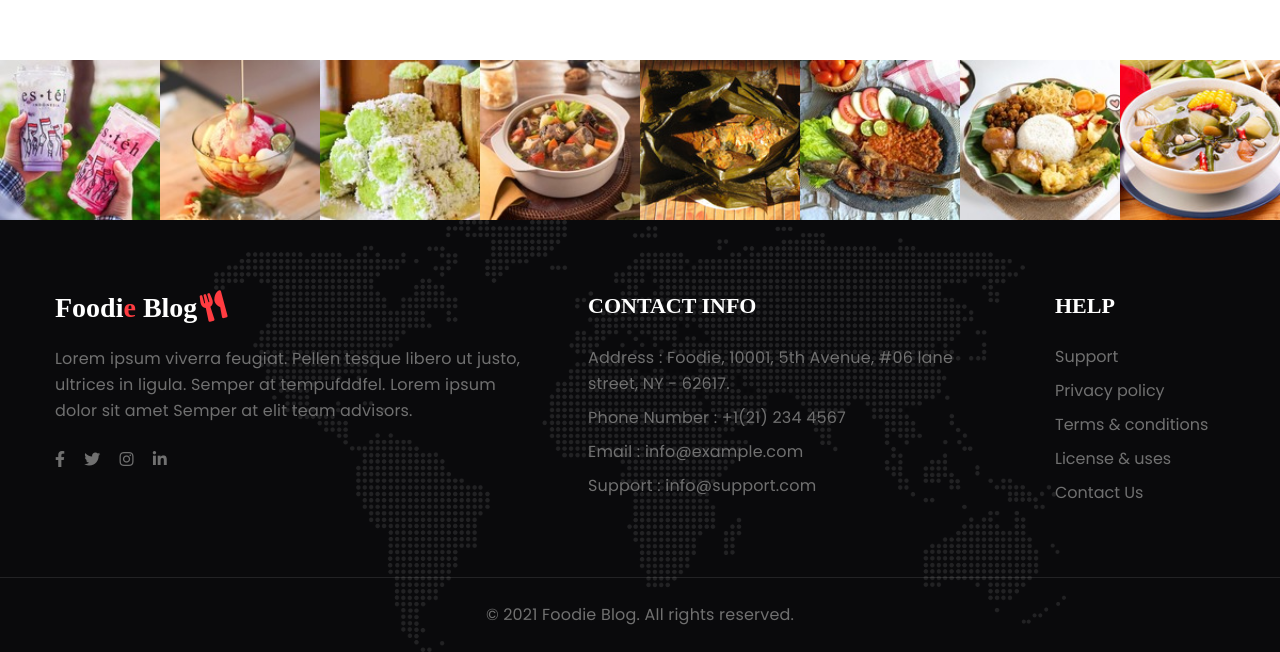
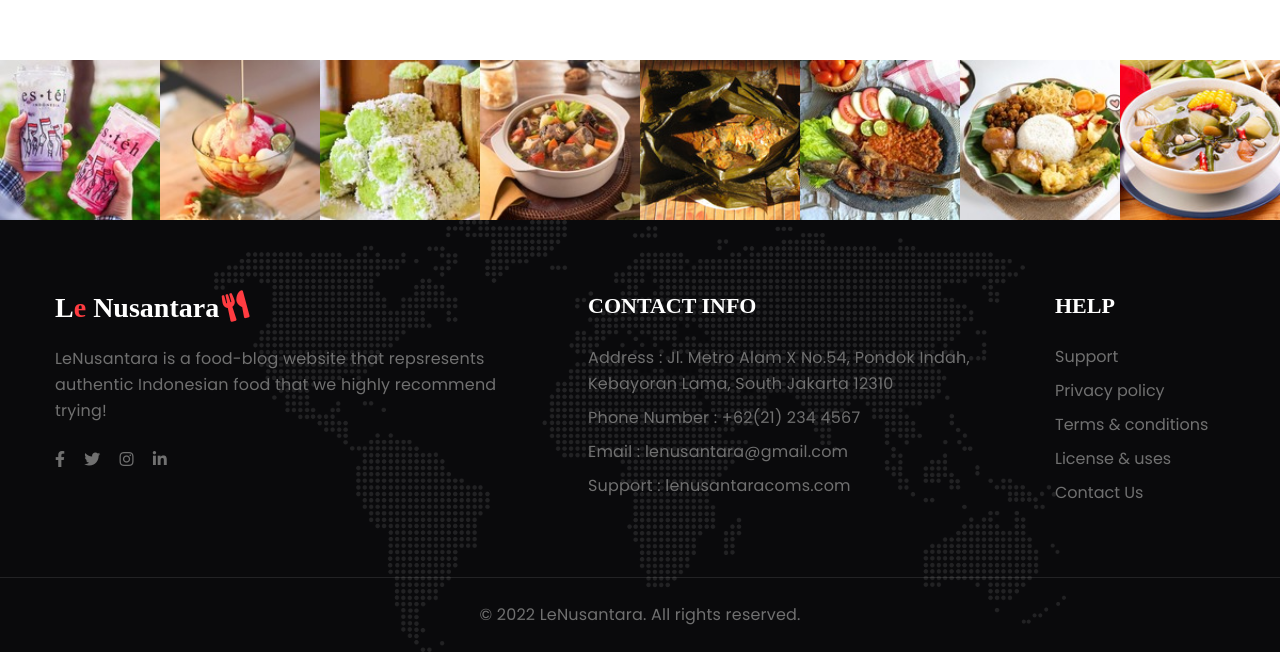
Before and after one commit to wallacelt25/Le-Nusantara, a plain HTML site: page contact.html in a window 1280 px wide. Shown: the part 1623-2275 px from the top of the page. Drawn offline with Linux system fonts and the light colour scheme; a web font is replaced by a local one.

Commit message:
Edit footer on contact pages

```diff
--- a/contact.html
+++ b/contact.html
@@ -270,11 +270,11 @@
                     <div class="col-lg-5 col-md-6 footer-list-29 footer-1">
                         <h2 class="mb-4">
                             <a class="footer-logo" href="index.html">
-                                Foodi<span>e</span> Blog<i class="fas fa-utensils"></i>
+                                L<span>e</span> Nusantara<i class="fas fa-utensils"></i>
                             </a>
                         </h2>
-                        <p>Lorem ipsum viverra feugiat. Pellen tesque libero ut justo, ultrices in ligula. Semper at
-                            tempufddfel. Lorem ipsum dolor sit amet Semper at elit team advisors.</p>
+                        <p>LeNusantara is a food-blog website that repsresents authentic Indonesian
+                            food that we highly recommend trying!</p>
                         <div class="main-social-footer-29 mt-md-4 mt-3">
                             <a href="#facebook" class="facebook"><i class="fab fa-facebook-f"></i></a>
                             <a href="#twitter" class="twitter"><i class="fab fa-twitter"></i></a>
@@ -285,11 +285,11 @@
 
                     <div class="col-xl-5 col-lg-4 col-md-6 footer-list-29 footer-1 px-xl-5 mt-md-0 mt-5">
                         <h6 class="footer-title-29">Contact Info </h6>
-                        <p class="mb-2">Address : Foodie, 10001, 5th Avenue, #06 lane street, NY - 62617.
+                        <p class="mb-2">Address : Jl. Metro Alam X No.54, Pondok Indah, Kebayoran Lama, South Jakarta 12310
                         </p>
-                        <p class="mb-2">Phone Number : <a href="tel:+1(21) 234 4567">+1(21) 234 4567</a></p>
-                        <p class="mb-2">Email : <a href="mailto:info@example.com">info@example.com</a></p>
-                        <p>Support : <a href="mailto:info@support.com">info@support.com</a></p>
+                        <p class="mb-2">Phone Number : <a href="tel:+62(21) 234 4567">+62(21) 234 4567</a></p>
+                        <p class="mb-2">Email : <a href="mailto:info@example.com">lenusantara@gmail.com</a></p>
+                        <p>Support : <a href="mailto:info@support.com">lenusantaracoms.com</a></p>
                     </div>
 
                     <div class="col-xl-2 col-lg-3 col-md-6 col-sm-5 col-6 footer-list-29 footer-2 mt-lg-0 mt-5">
@@ -308,7 +308,7 @@
         <!-- copyright -->
         <section class="w3l-copyright text-center">
             <div class="container">
-                <p class="copy-footer-29">© 2021 Foodie Blog. All rights reserved.</p>
+                <p class="copy-footer-29">© 2022 LeNusantara. All rights reserved.</p>
             </div>
         </section>
         <!-- //copyright -->
```
